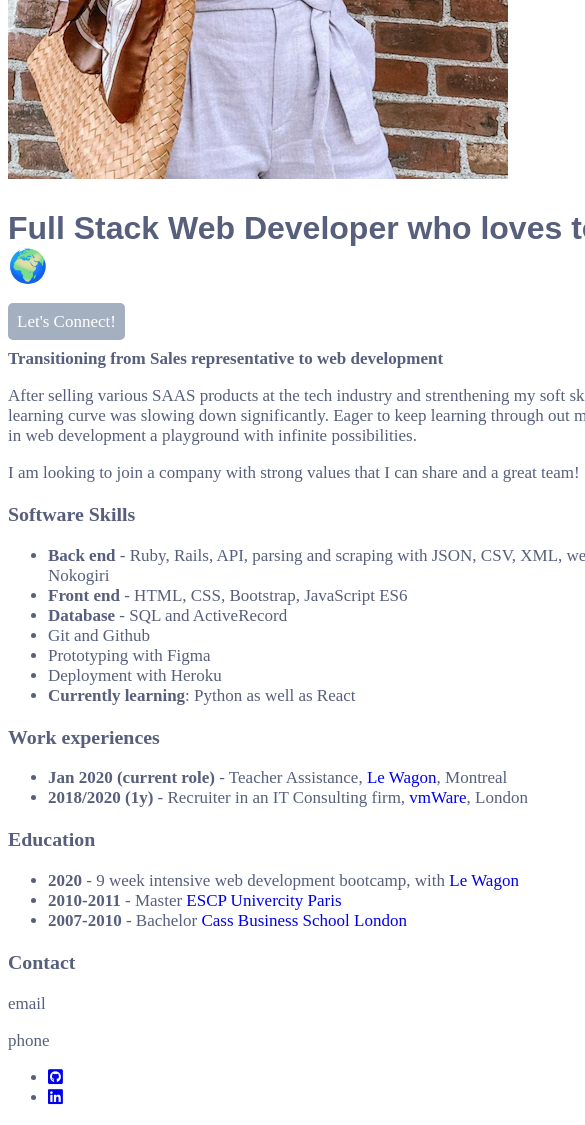
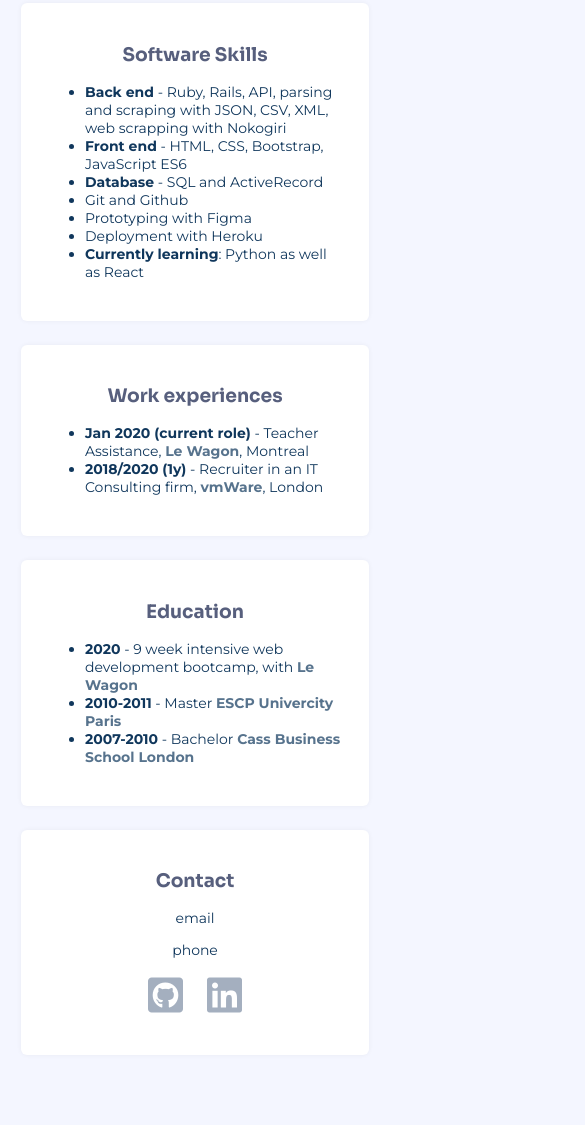
Before and after one commit to Nooshin-8/profile, a plain HTML site: page index.html in a window 390 px wide. Shown: the part 666-1791 px from the top of the page, 585 px wide, since content can reach past the window. After the commit the page ends 1745 px from the top, so only its background shows below. Drawn offline with Linux system fonts and the light colour scheme.

Commit message:
changed the CSS

```diff
--- a/style.css
+++ b/style.css
@@ -1,65 +1,96 @@
-
-
 body {
-  color-background: #F7F9FC;
-  color: #575F7D;
-  font-family: 'Lora', serif;
-  font-size: 17px;
-  font-weight: lighter;
+  background-color: #F4F6FF;
+  font-family: 'Montserrat', sans-serif;
+  color: #10375C;
+  line-height: 18px;
 }
 
-h1, h2 {
-  font-family: 'Raleway', sans-serif;
-  color: #575F7D;
-  font-size: 32px;
-  font-weight: 900;
+h1, h2, h3 {
+ font-family: Sora, sans-serif;
+ color: #575F7D;
 }
 
-a {
+h1 {
+  font-size: 20px;
+}
+
+h2 {
+  font-size: 16px;
+}
+
+p, .short-txt {
+  font-size: 14px;
+}
+
+img {
+  width: 100px;
+  height: 100px;
+  border-radius: 50px;
+}
+
+.container {
+  background-color: white;
+  margin: 24px auto;
+  padding: 24px;
+  box-shadow: 0 0px 5px rgba(0, 0, 0, 0.05);
+  border-radius: 6px;
+  width: 600px;
+}
+
+.txt-align {
+  text-align: center;
+}
+
+@media (max-width: 720px) {
+  /* For a screen < 720px, this CSS will be read */
+  .container {
+    width: 450px;
+  }
+}
+@media (max-width: 540px) {
+  /* For a screen < 540px, this CSS will be read */
+  .container {
+    width: 300px;
+  }
+}
+
+#btn-orange {
+  background-color: #a4afbf;
+  color: white;
+  text-decoration: none;
+  padding: 4px;
+  border-radius: 4px;
+}
+
+.blue-link {
+  color: rgba(16, 55, 92, 0.7);
+  font-weight: bold;
   text-decoration: none;
 }
 
-.container {
-    width: 600px;
-    margin: auto;
+#btn-orange:hover {
+  background-color: #575F7D;
 }
 
-.card {
-    background: rgb(250, 250, 250);
-    margin: 30px auto;
-    border-radius: 10px;
-    padding: 20px;
-    box-shadow: 0 10px 30px rgba(0,0,0,.1);
-    text-align: center;
+#footer > li > a:hover {
+  color: #575F7D;
 }
 
-.img-circle {
-  width: 160px;
-  height: 160px;
-  border-radius: 50%;
+.short-txt > a:hover {
+  color: #575F7D;
 }
 
-.list-inline li {
-  display: inline-block;
-  margin-left: 24px
-  margin-right: 24px;
+#footer > li > a {
+  font-size: 40px;
+  color: #a4afbf;
+  text-decoration: none;
 }
 
-@media (max-width: 960px) {
-  /* For a screen < 720px, this CSS will be read */
-  .container {
-    width: 700px;
-   }
+#footer > li {
+  display: inline;
+  margin: 0 10px;
 }
 
-.img-circle {
-    border-radius: 50%;
-    width: 100px;
+#footer {
+  padding: 0;
 }
-
-.but-grey {
-    background: #a4afbf;
-    color: white;
-    padding: 9px;
-    border-radius: 5px;
-}
```
